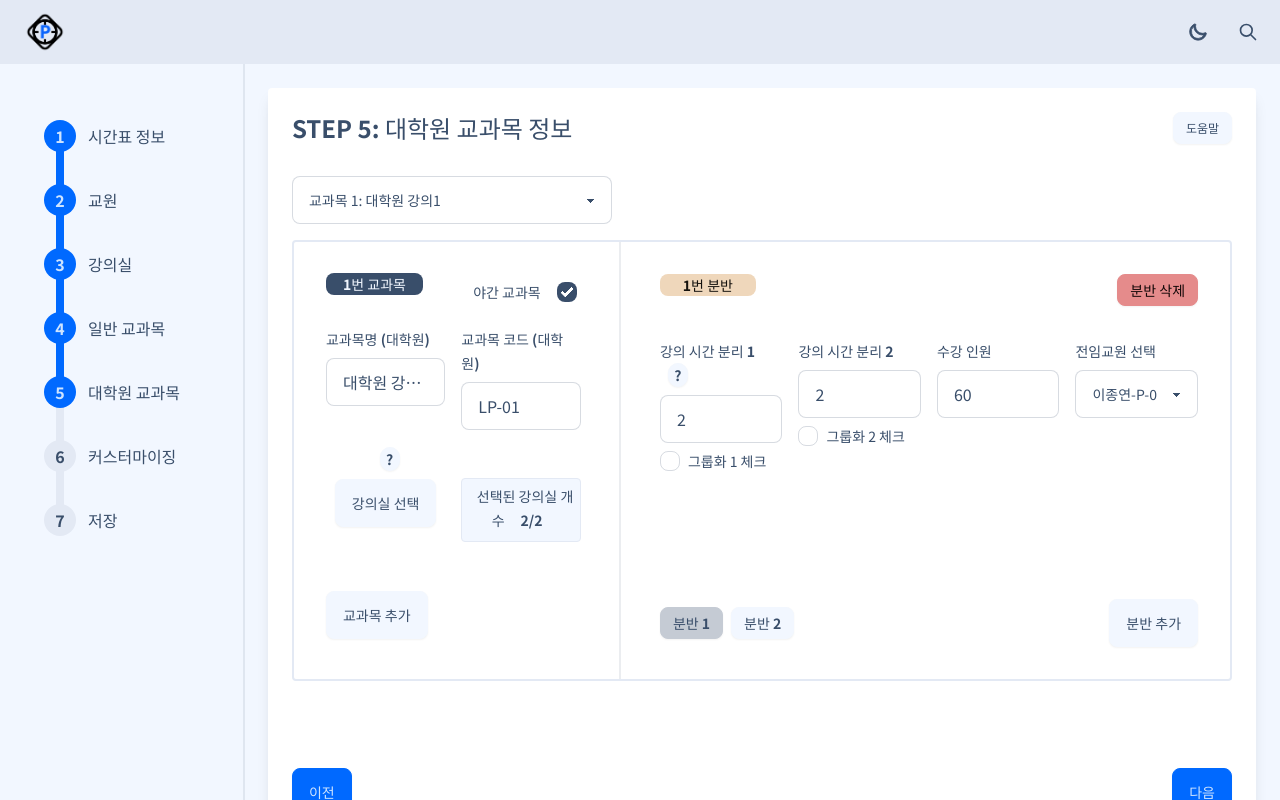
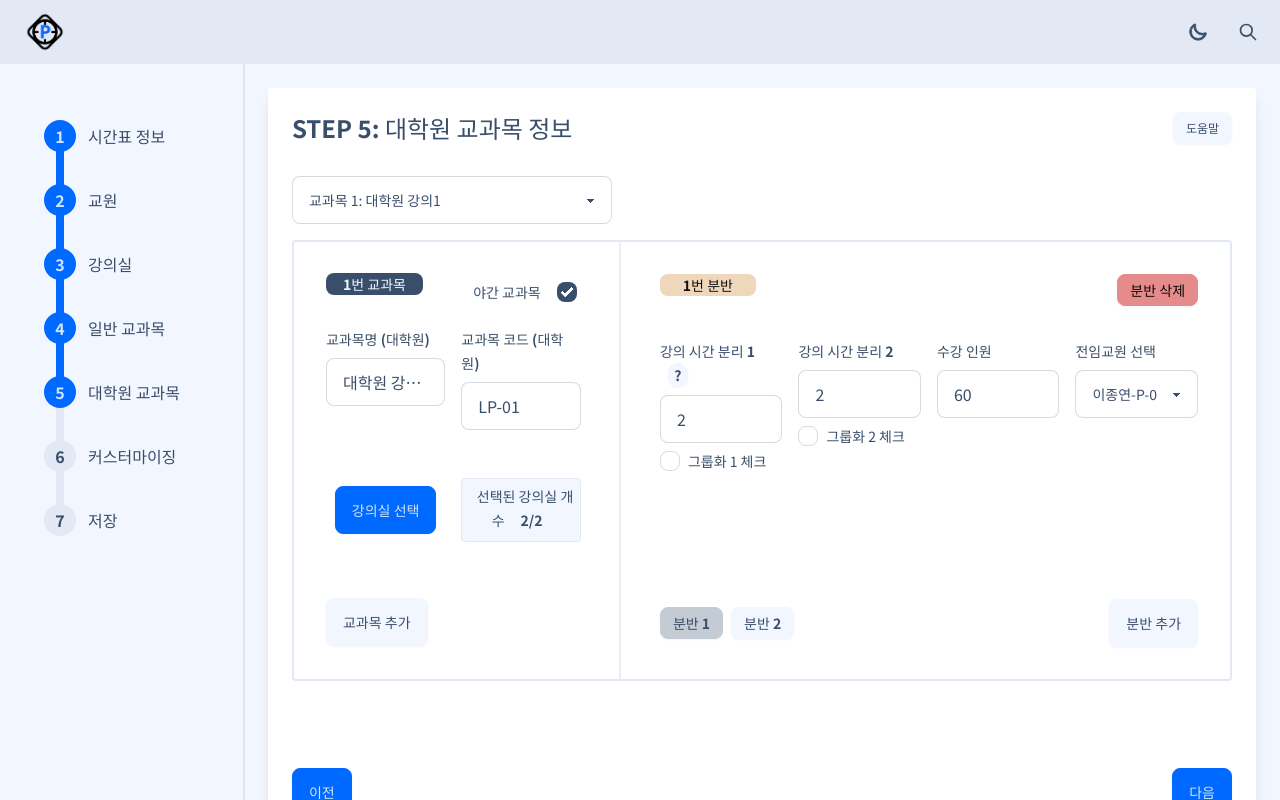
Before and after one commit to nam3762/PUTS, a React (Vite) app: page /timetable/postgraduatelectures in a window 1280 px wide. Shown: the top 800 px of the page. Built offline with nearby package versions, Linux system fonts and the light colour scheme.

Commit message:
Button design changed

```diff
--- a/src/pages/Timetable/PostgraduateLectures.jsx
+++ b/src/pages/Timetable/PostgraduateLectures.jsx
@@ -251,11 +251,7 @@ export default function PostgraduateLectures() {
               {/* 강의실 선택 버튼과 선택된 강의실 목록 */}
               <div className="grid grid-cols-2 gap-4">
                 <div className="flex flex-col w-full items-center">
-                  <Tooltip>
-                    {`대학원 교과목는 교과목이 배치될 특정 강의실을
-                    체크박스 형태로 직접 선택할 수 있습니다.`}
-                  </Tooltip>
-                  <Button onClick={handleOpenModal} style="mt-2">
+                  <Button onClick={handleOpenModal} style="btn-primary mt-10">
                     강의실 선택
                   </Button>
                 </div>
```
